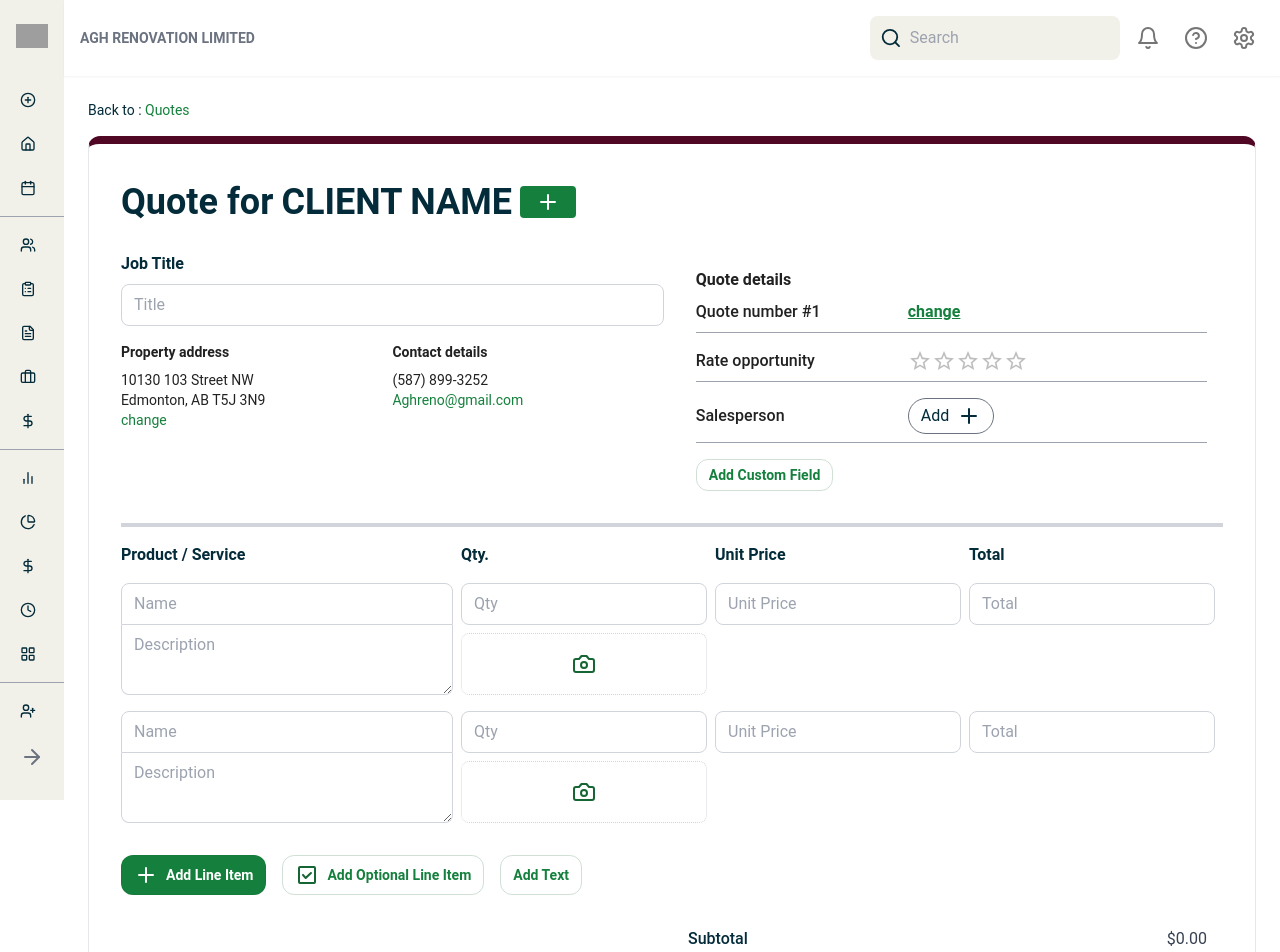
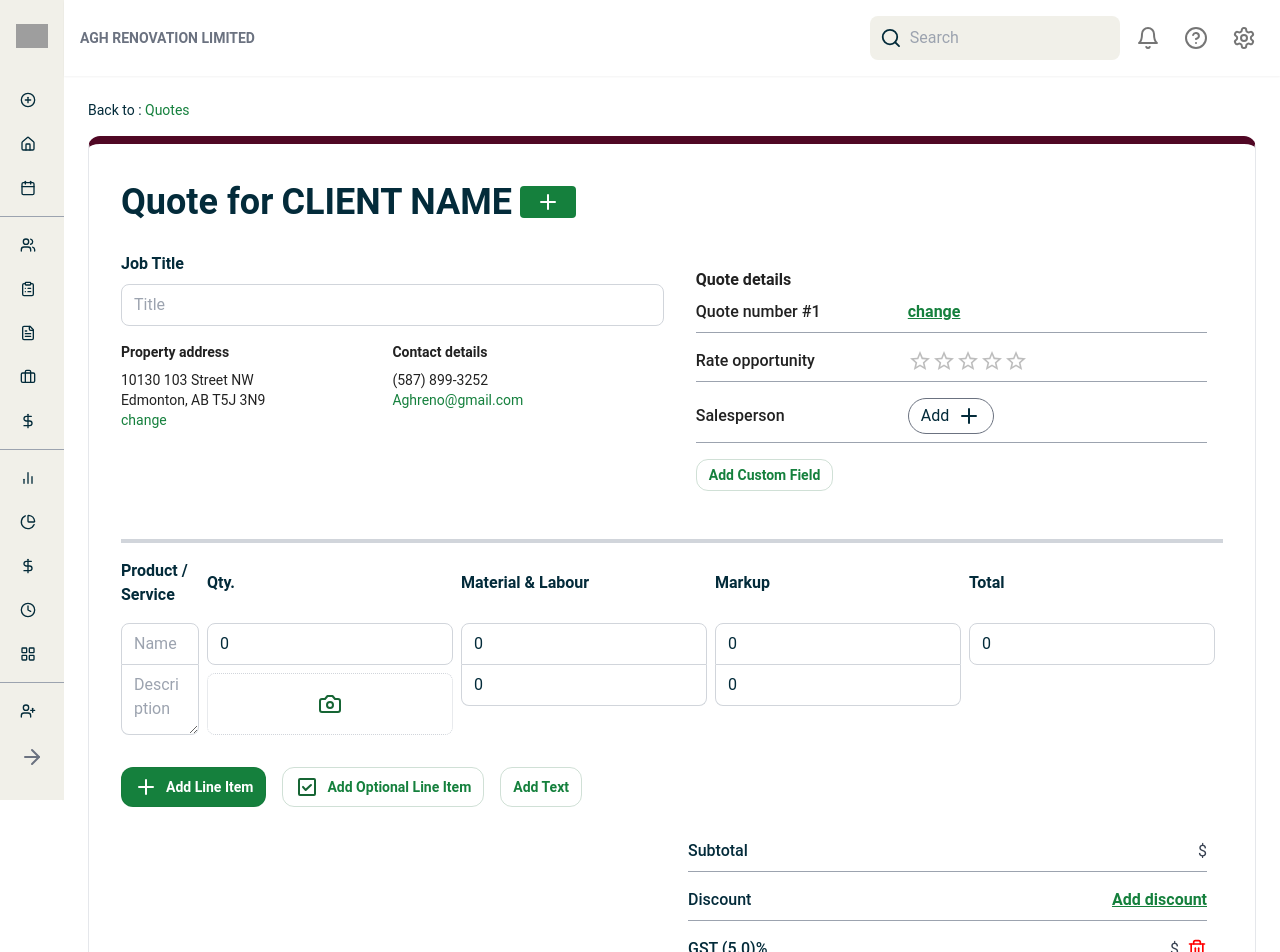
Before and after one commit to gursewak8427/agh-jobber-frontend, a Next.js app: page /quotes/new in a window 1280 px wide. Shown: the top 952 px of the page. Built offline with nearby package versions, Linux system fonts and the light colour scheme; grey boxes are pictures that could not be loaded.

Commit message:
new quote form states

```diff
--- a/app/(dashboard)/quotes/new/page.jsx
+++ b/app/(dashboard)/quotes/new/page.jsx
@@ -1,13 +1,119 @@
 "use client"
-import React from 'react';
+import React, { useEffect } from 'react';
 import { Button, TextField, IconButton, Avatar, Rating, Divider } from '@mui/material';
 import { useState } from 'react';
 import { BoxSelect, BoxSelectIcon, CameraIcon, Delete, Divide, Plus, PlusIcon, Trash2 } from 'lucide-react';
 import CustomButton from '@/components/CustomButton';
 import Link from 'next/link';
+import SelectClient from '@/app/_components/modals/SelectClient';
+import { useSearchParams } from 'next/navigation';
+import { useSelector } from 'react-redux';
+import { useFieldArray, useForm } from 'react-hook-form';
+import AddCustomFields from '@/app/_components/modals/CustomFields';
+
+const defaultProductLineItem = { type: "default", name: "", description: "", quantity: 0, material: 0, markuppercentage: 0, markupamount: 0, labour: 0, total: 0 }
+const defaultProductOptional = { type: "optional", name: "", description: "", quantity: 0, material: 0, markuppercentage: 0, markupamount: 0, labour: 0, total: 0 }
+const defaultProductTextItem = { type: "text", name: "", description: "", quantity: 0, material: 0, markuppercentage: 0, markupamount: 0, labour: 0, total: 0 }
 
 export default function Page() {
+  const searchParams = useSearchParams();
+  const client_id = searchParams.get("client_id");
+
+  const [open, setOpen] = useState(false);
+
+  const { clientslist } = useSelector(state => state.clients);
   const [rating, setRating] = useState(0);
+  const [isDiscount, setDiscount] = useState(false);
+  const [isRequiredDeposit, setRequiredDeposit] = useState(false);
+  const [selectClientModal, setSelectClientModal] = useState(false);
+
+  // Custom fields, change with quote custom fields
+  const { propertycustomfields } = useSelector(state => state.clients);
+
+  const {
+    register,
+    handleSubmit,
+    watch,
+    control,
+    formState: { errors },
+    setValue,
+  } = useForm({
+    defaultValues: {
+      products: [defaultProductLineItem],
+      discount: 0,
+      requireddeposit: 0
+    },
+  });
+
+  const { fields: productsList, append: appendProduct, remove: removeProduct } = useFieldArray({
+    control,
+    name: "products",
+  });
+
+  const watchProducts = watch("products");
+  const subtotal = watch("subtotal");
+  const discount = watch("discount");
+  const gst = watch("gst");
+  const totalcost = watch("totalcost");
+
+  // Calculation logic for each product line
+  // useEffect(() => {
+
+  // }, [watchProducts, discount, setValue]);
+
+  const onBlur = () => {
+    let newSubtotal = 0;
+
+    watchProducts.forEach((product, index) => {
+      console.log({ product })
+      if (product.type !== "text") {
+        const material = parseFloat(product.material) || 0;
+        const labour = parseFloat(product.labour) || 0;
+        const markupPercentage = parseFloat(product.markuppercentage) || 0;
+
+        const markupAmount = (material + labour) * (markupPercentage / 100);
+        const totalAmount = material + labour + markupAmount;
+
+        setValue(`products.${index}.markupamount`, markupAmount.toFixed(2));
+        setValue(`products.${index}.total`, totalAmount.toFixed(2));
+
+        newSubtotal += totalAmount;
+      }
+    });
+
+    let _discount = isDiscount ? discount : 0
+
+    setValue(`subtotal`, newSubtotal);
+    setValue(`gst`, newSubtotal * 0.05);
+    setValue(`totalcost`, Math.max(newSubtotal + newSubtotal * 0.05 - _discount, 0));
+  }
+
+  const onSubmit = async (data) => {
+
+    const changeAdditionalquotedetails = propertycustomfields
+      .map((item, index) => {
+
+        const change = data?.quoteCustomFields?.[`${item.id}key`] || null;
+        if (!change) return null;
+
+        const hasChanged = Object.keys(change).some(key => change[key] != item[key]);
+        if (hasChanged) {
+          return { custom_field_id: item.id, ...change };
+        }
+        return null;
+      })
+      .filter(Boolean);
+
+    let jsonData = {
+      additionalfields: changeAdditionalquotedetails,
+      client_id,
+      ...data,
+    }
+
+    console.log({ jsonData });
+
+
+  };
 
   return (
     <div className='max-w-[1200px] mx-auto space-y-4'>
@@ -18,7 +124,7 @@ export default function Page() {
         {/* Header */}
         <div className="flex justify-start items-center mb-6">
           <div className="text-4xl font-semibold text-tprimary">Quote for</div>
-          <Button className='ml-2 capitalize flex items-center gap-2 border-b border-dashed'>
+          <Button onClick={() => setSelectClientModal(true)} className='ml-2 capitalize flex items-center gap-2 border-b border-dashed'>
             <div className="text-4xl font-semibold text-tprimary">Client Name</div>
             <div className="bg-green-700 px-4 py-1 rounded">
               <PlusIcon className='text-white' />
@@ -27,12 +133,13 @@ export default function Page() {
         </div>
 
         {/* Job Title */}
-
+        <form onSubmit={handleSubmit(onSubmit)}>
           <div className="flex items-start justify-start gap-4 border-b-4 border-b-gray-300 pb-4">
             <div className="w-1/2 flex flex-col space-y-4">
               <div className="flex flex-col space-y-2">
                 <label htmlFor="" className='text-tprimary font-bold'>Job Title</label>
                 <input
+                  {...register("title")}
                   label="Title"
                   placeholder='Title'
                   className="focus:outline-none border px-3 py-2 border-gray-300 focus:border-gray-400 rounded-lg"
@@ -89,7 +196,14 @@ export default function Page() {
               </div>
 
 
-            <CustomButton title={"Add Custom Field"} />
+              <div className="space-y-2">
+                {
+                  propertycustomfields?.map((field, index) => <CustomSingleField register={register} prefix="propertyCustomFields" field={field} index={index} customfields={propertycustomfields} />)
+                }
+              </div>
+              <div className="my-4">
+                <CustomButton title="Add Custom Field" onClick={() => setOpen("property")} />
+              </div>
             </div>
           </div>
 
@@ -100,19 +214,66 @@ export default function Page() {
                 <tr>
                   <th style={{ width: "20px" }}><p className="mb-4 text-md font-semibold text-left">Product / Service</p></th>
                   <th><p className="mb-4 text-md font-semibold text-left">Qty.</p></th>
-                <th><p className="mb-4 text-md font-semibold text-left">Unit Price</p></th>
+                  <th><p className="mb-4 text-md font-semibold text-left">Material & Labour</p></th>
+                  <th><p className="mb-4 text-md font-semibold text-left">Markup</p></th>
                   <th><p className="mb-4 text-md font-semibold text-left">Total</p></th>
                 </tr>
               </thead>
               <tbody>
-              <tr>
+                {
+                  productsList?.map((product, index) => {
+                    if (product?.type == "text") {
+                      return <tr>
                         <td className='pr-2 pb-4 w-[700px] h-[100px]'>
                           <div className="flex flex-col h-full items-start justify-start">
                             <input
+                              hidden
+                              {...register(`products.${index}.type`)}
+                              placeholder='Name'
+                              value={product?.type}
+                              className="w-full focus:outline-none border px-3 py-2 border-gray-300 focus:border-gray-400 rounded-lg rounded-b-none"
+                            />
+                            <input
+                              {...register(`products.${index}.name`)}
                               placeholder='Name'
                               className="w-full focus:outline-none border px-3 py-2 border-gray-300 focus:border-gray-400 rounded-lg rounded-b-none"
                             />
                             <textarea
+                              {...register(`products.${index}.description`)}
+                              placeholder='Description'
+                              className="w-full border-t-0 focus:outline-none border px-3 py-2 border-gray-300 focus:border-gray-400 rounded-lg rounded-t-none h-[70px] focus:h-[100px] transition-all"
+                            ></textarea>
+                          </div>
+                        </td>
+                        <td className='pr-2 pb-4 h-[100px]'>
+                          <div className="flex flex-col h-full items-start justify-start">
+                            <div className="w-full h-full flex-1 border px-3 py-2 border-gray-300 border-dotted focus:border-gray-400 rounded-lg grid place-items-center cursor-pointer">
+                              <CameraIcon className='text-green-800' />
+                            </div>
+                          </div>
+                        </td>
+                        <td></td>
+                        <td></td>
+                        <td></td>
+                      </tr>
+                    }
+                    return <tr>
+                      <td className='pr-2 pb-4 w-[700px] h-[100px]'>
+                        <div className="flex flex-col h-full items-start justify-start">
+                          <input
+                            hidden
+                            {...register(`products.${index}.type`)}
+                            placeholder='Name'
+                            value={product?.type}
+                            className="w-full focus:outline-none border px-3 py-2 border-gray-300 focus:border-gray-400 rounded-lg rounded-b-none"
+                          />
+                          <input
+                            {...register(`products.${index}.name`)}
+                            placeholder='Name'
+                            className="w-full focus:outline-none border px-3 py-2 border-gray-300 focus:border-gray-400 rounded-lg rounded-b-none"
+                          />
+                          <textarea
+                            {...register(`products.${index}.description`)}
                             placeholder='Description'
                             className="w-full border-t-0 focus:outline-none border px-3 py-2 border-gray-300 focus:border-gray-400 rounded-lg rounded-t-none h-[70px] focus:h-[100px] transition-all"
                           ></textarea>
@@ -121,7 +282,9 @@ export default function Page() {
                       <td className='pr-2 pb-4 h-[100px]'>
                         <div className="flex flex-col h-full items-start justify-start">
                           <input
-                      placeholder='Qty'
+                            {...register(`products.${index}.quantity`)}
+                            onBlur={onBlur}
+                            placeholder='Quantity'
                             className="focus:outline-none border px-3 py-2 border-gray-300 focus:border-gray-400 rounded-lg mb-2"
                           />
                           <div className="w-full h-full flex-1 border px-3 py-2 border-gray-300 border-dotted focus:border-gray-400 rounded-lg grid place-items-center cursor-pointer">
@@ -130,63 +293,50 @@ export default function Page() {
                         </div>
                       </td>
                       <td className='pr-2 pb-4 h-[100px]'>
-                  <div className="flex h-full items-start justify-start">
+                        <div className="flex flex-col h-full items-start justify-start">
                           <input
-                      placeholder='Unit Price'
-                      className="focus:outline-none border px-3 py-2 border-gray-300 focus:border-gray-400 rounded-lg"
+                            {...register(`products.${index}.material`)}
+                            onBlur={onBlur}
+                            placeholder='Material'
+                            className="focus:outline-none border px-3 py-2 border-gray-300 focus:border-gray-400 rounded-lg rounded-b-none"
+                          />
+                          <input
+                            {...register(`products.${index}.labour`)}
+                            onBlur={onBlur}
+                            placeholder='Labour'
+                            className="focus:outline-none border px-3 py-2 border-gray-300 focus:border-gray-400 rounded-lg rounded-t-none border-t-0"
+                          />
+                        </div>
+                      </td>
+                      <td className='pr-2 pb-4 h-[100px]'>
+                        <div className="flex flex-col h-full items-start justify-start">
+                          <input
+                            {...register(`products.${index}.markuppercentage`)}
+                            onBlur={onBlur}
+                            placeholder='Markup (%)'
+                            className="focus:outline-none border px-3 py-2 border-gray-300 focus:border-gray-400 rounded-lg rounded-b-none"
+                          />
+                          <input
+                            readOnly
+                            {...register(`products.${index}.markupamount`)}
+                            placeholder='Amount'
+                            className="focus:outline-none border px-3 py-2 border-gray-300 focus:border-gray-400 rounded-lg rounded-t-none border-t-0"
                           />
                         </div>
                       </td>
                       <td className='pr-2 pb-4 h-[100px]'>
                         <div className="flex h-full items-start justify-start">
                           <input
+                            {...register(`products.${index}.total`)}
+                            readOnly
                             placeholder='Total'
                             className="focus:outline-none border px-3 py-2 border-gray-300 focus:border-gray-400 rounded-lg"
                           />
                         </div>
                       </td>
                     </tr>
-              <tr>
-                <td className='pr-2 pb-4 w-[700px] h-[100px]'>
-                  <div className="flex flex-col h-full items-start justify-start">
-                    <input
-                      placeholder='Name'
-                      className="w-full focus:outline-none border px-3 py-2 border-gray-300 focus:border-gray-400 rounded-lg rounded-b-none"
-                    />
-                    <textarea
-                      placeholder='Description'
-                      className="w-full border-t-0 focus:outline-none border px-3 py-2 border-gray-300 focus:border-gray-400 rounded-lg rounded-t-none h-[70px] focus:h-[100px] transition-all"
-                    ></textarea>
-                  </div>
-                </td>
-                <td className='pr-2 pb-4 h-[100px]'>
-                  <div className="flex flex-col h-full items-start justify-start">
-                    <input
-                      placeholder='Qty'
-                      className="focus:outline-none border px-3 py-2 border-gray-300 focus:border-gray-400 rounded-lg mb-2"
-                    />
-                    <div className="w-full h-full flex-1 border px-3 py-2 border-gray-300 border-dotted focus:border-gray-400 rounded-lg grid place-items-center cursor-pointer">
-                      <CameraIcon className='text-green-800' />
-                    </div>
-                  </div>
-                </td>
-                <td className='pr-2 pb-4 h-[100px]'>
-                  <div className="flex h-full items-start justify-start">
-                    <input
-                      placeholder='Unit Price'
-                      className="focus:outline-none border px-3 py-2 border-gray-300 focus:border-gray-400 rounded-lg"
-                    />
-                  </div>
-                </td>
-                <td className='pr-2 pb-4 h-[100px]'>
-                  <div className="flex h-full items-start justify-start">
-                    <input
-                      placeholder='Total'
-                      className="focus:outline-none border px-3 py-2 border-gray-300 focus:border-gray-400 rounded-lg"
-                    />
-                  </div>
-                </td>
-              </tr>
+                  })
+                }
               </tbody>
             </table>
 
@@ -194,15 +344,19 @@ export default function Page() {
 
             {/* Add Line Items Buttons */}
             <div className="flex space-x-4 mb-4">
-            <CustomButton variant="primary" title="Add Line Item" frontIcon={<PlusIcon className='text-white' />} >
+              <CustomButton
+                onClick={() => appendProduct(defaultProductLineItem)}
+                variant="primary" title="Add Line Item" frontIcon={<PlusIcon className='text-white' />} >
               </CustomButton>
-            <CustomButton title="Add Optional Line Item"
+              <CustomButton
+                onClick={() => appendProduct(defaultProductOptional)}
+                title="Add Optional Line Item"
                 frontIcon={<svg xmlns="http://www.w3.org/2000/svg" viewBox="0 0 24 24" data-testid="checkbox" className='w-6 h-6 inline-block fill-green-800'><path d="M8.72 11.211a1 1 0 1 0-1.415 1.414l2.68 3.086a1 1 0 0 0 1.414 0l5.274-4.992a1 1 0 1 0-1.414-1.414l-4.567 4.285-1.973-2.379Z"></path><path d="M5 3a2 2 0 0 0-2 2v14a2 2 0 0 0 2 2h14a2 2 0 0 0 2-2V5a2 2 0 0 0-2-2H5Zm14 2v14H5V5h14Z"></path></svg>}
               >
-
               </CustomButton>
-            <CustomButton title="Add Text" >
-
+              <CustomButton
+                onClick={() => appendProduct(defaultProductTextItem)}
+                title="Add Text">
               </CustomButton>
             </div>
 
@@ -211,42 +365,51 @@ export default function Page() {
               <div className="p-4 rounded-lg w-1/2">
                 <div className="mb-4 flex items-center justify-between space-x-3 border-b border-b-gray-400 pb-2">
                   <div className="font-medium min-w-[200px]">Subtotal</div>
-                <p className='text-gray-700'>$0.00</p>
+                  <p className='text-gray-700'>${subtotal}</p>
                 </div>
 
                 <div className="mb-4 flex items-center justify-between space-x-3 border-b border-b-gray-400 pb-2">
                   <div className="font-medium min-w-[200px]">Discount</div>
-                <p className='text-green-700 underline font-semibold'>Add discount</p>
+                  {
+                    isDiscount ? <input type="text" {...register("discount")} onBlur={onBlur}
+                      className="w-16 text-right focus:outline-none border px-3 py-2 border-gray-300 focus:border-gray-400 rounded-lg" /> :
+                      <p onClick={() => setDiscount(true)} className='text-green-700 underline font-semibold cursor-pointer'>Add discount</p>
+                  }
                 </div>
 
                 <div className="mb-4 flex items-center justify-between space-x-3 border-b border-b-gray-400 pb-2">
                   <div className="font-medium min-w-[200px]">GST (5.0)%</div>
                   <div className="flex items-center gap-2">
-                  <p className='text-gray-700'>$0.00</p>
+                    <p className='text-gray-700'>${gst}</p>
                     <Trash2 className='w-5 h-5' color='red' />
                   </div>
                 </div>
 
                 <div className="mb-2 flex items-center justify-between space-x-3 border-b-gray-300 pb-2 border-b-[5px]">
                   <div className="font-semibold min-w-[200px]">Total</div>
-                <p className='text-gray-700 font-semibold'>$0.00</p>
+                  <p className='text-gray-700 font-semibold'>${totalcost}</p>
                 </div>
 
                 <div className="mb-4 flex items-center justify-between space-x-3 pb-2">
                   <div className="font-medium min-w-[200px]">Required Deposit</div>
-                <p className='text-green-700 underline font-semibold'>Add required deposit</p>
+
+                  {
+                    isRequiredDeposit ? <input type="text" {...register("requireddeposit")} onBlur={onBlur}
+                      className="w-16 text-right focus:outline-none border px-3 py-2 border-gray-300 focus:border-gray-400 rounded-lg" /> :
+                      <p onClick={() => setRequiredDeposit(true)} className='text-green-700 underline font-semibold cursor-pointer'>Add required deposit</p>
+                  }
                 </div>
               </div>
             </div>
 
             <div className="mt-4">
               <h1 className='font-bold mb-2'>Client message</h1>
-            <textarea name="" id="" rows={3} className="w-full focus:outline-none border px-3 py-2 border-gray-300 focus:border-gray-400 rounded-lg"></textarea>
+              <textarea name="" id="" rows={3}  {...register("clientmessage")} className="w-full focus:outline-none border px-3 py-2 border-gray-300 focus:border-gray-400 rounded-lg"></textarea>
             </div>
 
             <div className="mt-4">
               <h1 className='font-bold mb-2'>Contract / Disclaimer</h1>
-            <textarea name="" id="" rows={3} className="w-full focus:outline-none border px-3 py-2 border-gray-300 focus:border-gray-400 rounded-lg">
+              <textarea {...register("contract")} name="" id="" rows={3} className="w-full focus:outline-none border px-3 py-2 border-gray-300 focus:border-gray-400 rounded-lg">
                 This quote is valid for the next 15 days, after which values may be subject to change.
               </textarea>
             </div>
@@ -254,7 +417,7 @@ export default function Page() {
             <div className="border border-gray-300 p-4 rounded-lg">
               <h1 className='font-bold mb-2'>Internal notes & attachments</h1>
               <div className="mt-4">
-              <textarea placeholder='Note details' name="" id="" rows={3} className="w-full focus:outline-none border px-3 py-2 border-gray-300 focus:border-gray-400 rounded-lg"></textarea>
+                <textarea {...register("internalnote")} placeholder='Note details' name="" id="" rows={3} className="w-full focus:outline-none border px-3 py-2 border-gray-300 focus:border-gray-400 rounded-lg"></textarea>
               </div>
 
               <div className="mt-4 border-2 border-gray-300 text-sm border-dashed p-2 py-4 rounded-xl flex justify-center items-center">
@@ -268,11 +431,11 @@ export default function Page() {
                 <p className='font-normal text-sm text-tprimary'>Link not to related</p>
                 <div className="flex gap-2 text-sm items-center capitalize">
                   <div className="flex gap-2 items-center">
-                  <input type="checkbox" className='w-5 h-5' name="" id="jobs" />
+                    <input {...register("isrelatedjobs")} type="checkbox" className='w-5 h-5' name="" id="jobs" />
                     <label htmlFor="jobs">jobs</label>
                   </div>
                   <div className="flex gap-2 items-center">
-                  <input type="checkbox" className='w-5 h-5' name="" id="invoices" />
+                    <input {...register("isrelatedinvoices")} type="checkbox" className='w-5 h-5' name="" id="invoices" />
                     <label htmlFor="invoices">invoices</label>
                   </div>
                 </div>
@@ -281,11 +444,18 @@ export default function Page() {
 
             <div className="mt-4 space-y-2 flex justify-between">
               <CustomButton title="Cancel"></CustomButton>
-            <CustomButton variant="primary" title="Select Client"></CustomButton>
+              <CustomButton type={"submit"} variant="primary" title="Select Client"></CustomButton>
             </div>
           </div>
+        </form>
+      </div>
 
-      </div>
+
+      <AddCustomFields open={open} onClose={() => setOpen(false)} />
+      <SelectClient open={selectClientModal} onClose={() => setSelectClientModal(false)} onSelect={id => {
+        router.push(`/quotes/new?client_id=${id}`)
+        setSelectClientModal(false)
+      }} clients={clientslist} />
     </div>
   );
 }
```
Also changed, not shown: 1 other file (tests, documents, lock files or other folders). Lines whose indentation alone changed are shown as unchanged.
